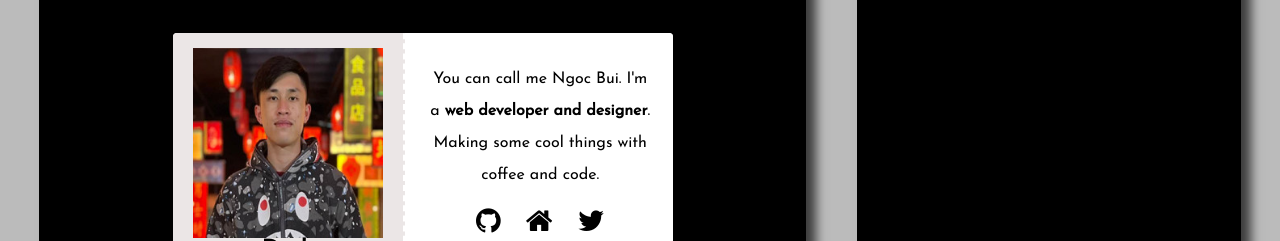
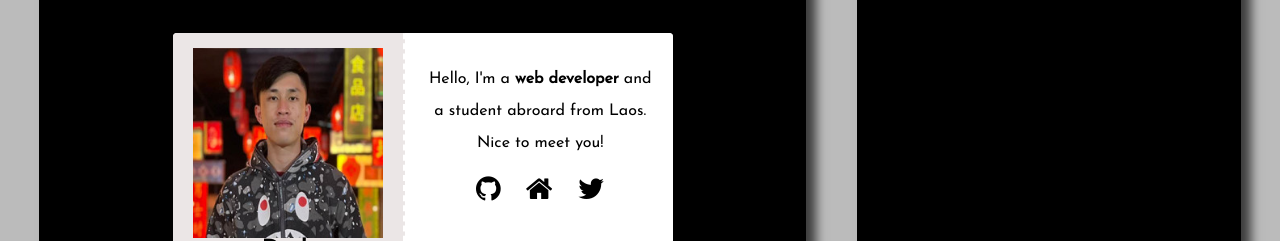
Before and after one commit to ToThiNga2310/Team-7, a plain HTML site: page index.html in a window 1280 px wide. Shown: the part 1315-1556 px from the top of the page. Drawn offline with Linux system fonts and the light colour scheme.

Commit message:
update-deth-info

```diff
--- a/index.html
+++ b/index.html
@@ -93,7 +93,7 @@
                   <a href="https://introducedeth.netlify.app/" target="_blank"><h1>Deth Nanthavong</h1></a>
                 </header>
                 <div class="profile-bio">
-                  <p>You can call me Ngoc Bui. I'm a <strong>web developer and designer</strong>. Making some cool things with coffee and code.</p>
+                  <p>Hello, I'm a <strong>web developer</strong> and a student abroard from Laos. Nice to meet you!</p>
                   <ul class="social-icons list-unstyled list-inline">
                     <li><a href="https://github.com" target="_blank"><i class="fa fa-github"></i></a></li>
                     <li><a href="https://introducedeth.netlify.app/" target="_blank"><i class="fa fa-home" aria-hidden="true"></i></a></li>
```
